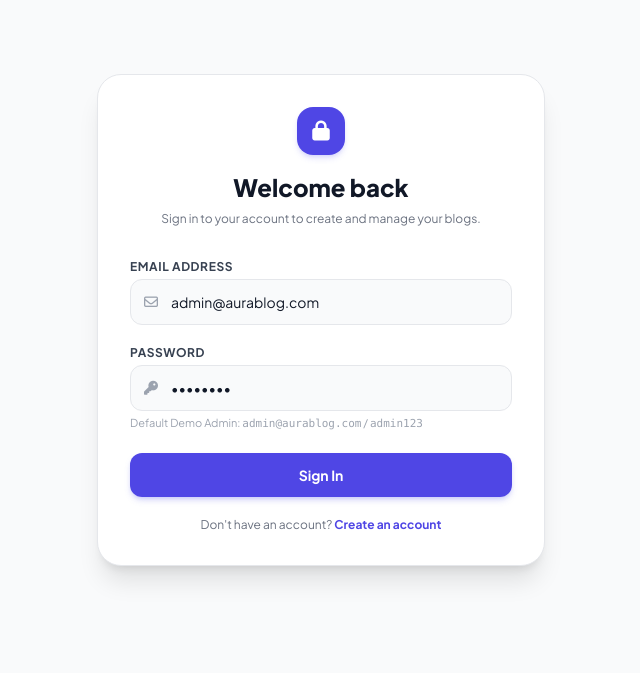
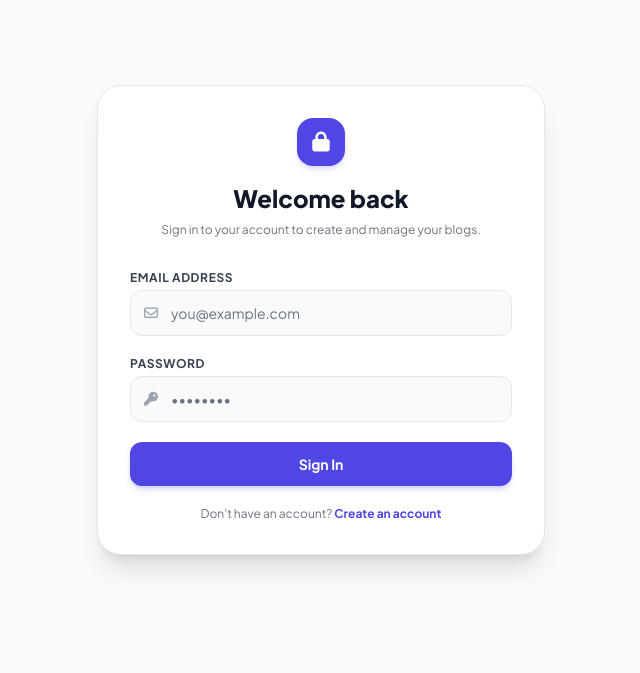
Before and after one commit to SithumManusha/blog-app-IN2120, a PHP site: page /index.php?route=login in a window 1280 px wide. Shown: the part 65-738 px from the top of the page, without its empty margins (319-959 px from the left). Run offline with PHP 8.4, Linux system fonts and the light colour scheme; some libraries are stand-ins or nearby versions.

Commit message:
docs: fix GitHub Mermaid diagram syntax with br tags and remove plain text credentials in favor of RBAC guide

```diff
--- a/views/auth/login.php
+++ b/views/auth/login.php
@@ -34,7 +34,6 @@ require __DIR__ . '/../layouts/header.php';
                     <i class="fa-regular fa-envelope absolute left-3.5 top-1/2 -translate-y-1/2 text-gray-400 text-sm"></i>
                     <input type="email" name="email" required autocomplete="email"
                         placeholder="you@example.com"
-                        value="admin@aurablog.com"
                         class="w-full pl-10 pr-4 py-3 rounded-xl bg-gray-50 dark:bg-gray-800 border-gray-200 dark:border-gray-700 text-sm text-gray-900 dark:text-white focus:ring-2 focus:ring-brand-500 focus:border-transparent">
                 </div>
             </div>
@@ -47,10 +46,8 @@ require __DIR__ . '/../layouts/header.php';
                     <i class="fa-solid fa-key absolute left-3.5 top-1/2 -translate-y-1/2 text-gray-400 text-sm"></i>
                     <input type="password" name="password" required autocomplete="current-password"
                         placeholder="••••••••"
-                        value="admin123"
                         class="w-full pl-10 pr-4 py-3 rounded-xl bg-gray-50 dark:bg-gray-800 border-gray-200 dark:border-gray-700 text-sm text-gray-900 dark:text-white focus:ring-2 focus:ring-brand-500 focus:border-transparent">
                 </div>
-                <p class="text-[11px] text-gray-400 mt-1">Default Demo Admin: <code>admin@aurablog.com</code> / <code>admin123</code></p>
             </div>
 
             <div>
```
Also changed, not shown: README.md.
